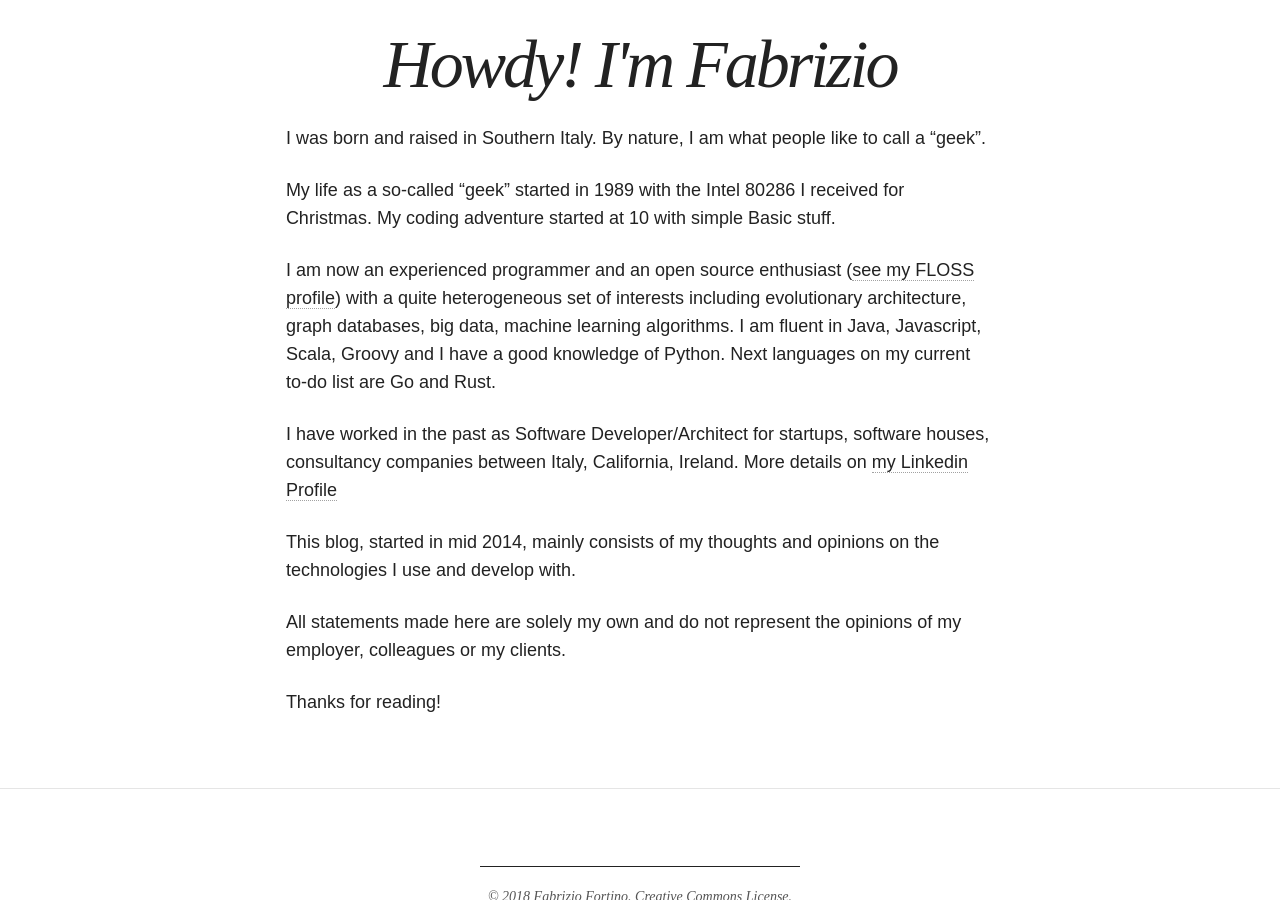
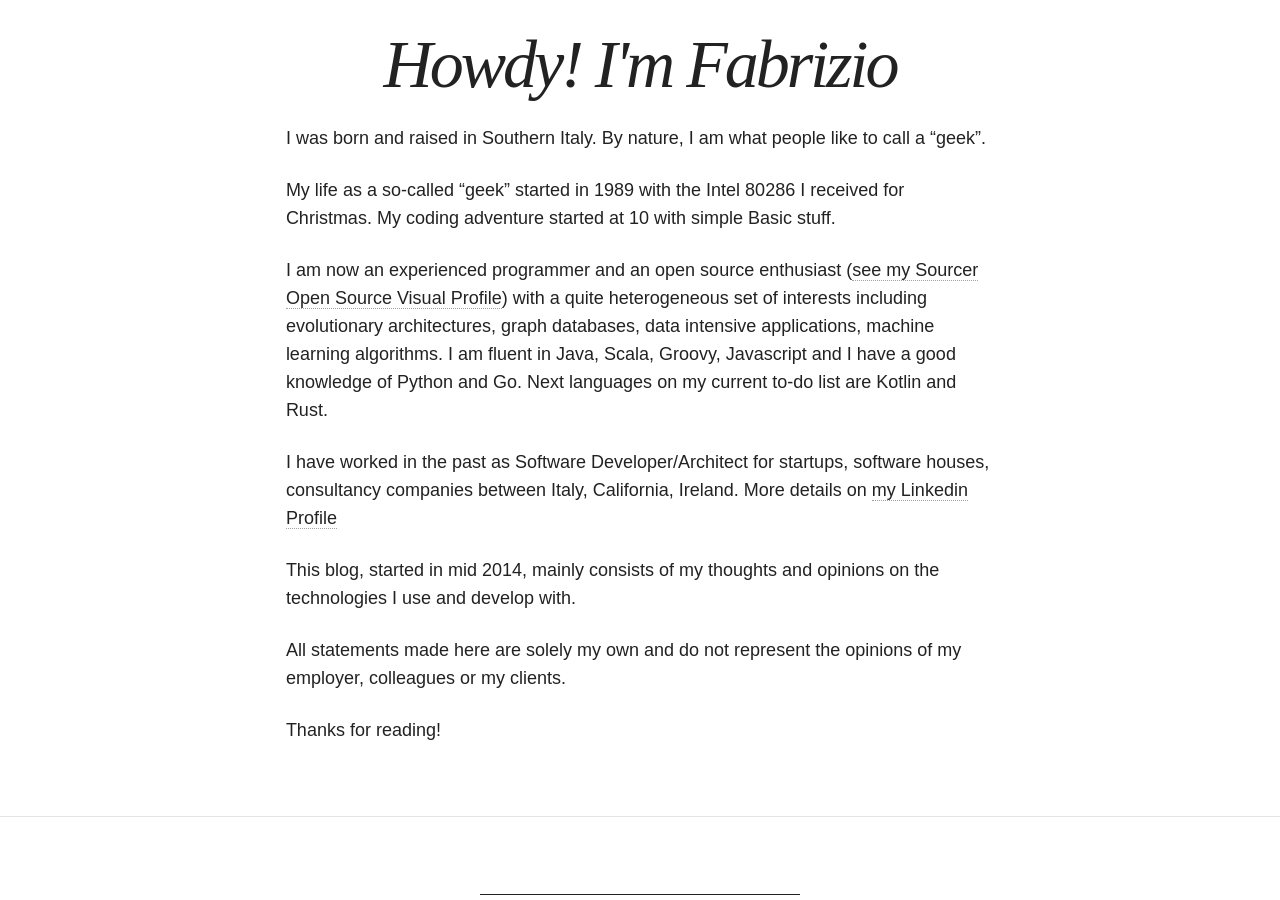
Before and after one commit to fabriziofortino/fabriziofortino.github.io, a Jekyll site: the page built from about/index.md, in a window 1280 px wide and 900 px high, scrolled down 496 px. Built offline with Jekyll 4.4.1, drawn with Linux system fonts in a browser that asks for light colours; nearby versions of some CDN libraries.

Commit message:
replaced openhub with sourcerer visual profile

```diff
--- a/about/index.md
+++ b/about/index.md
@@ -12,7 +12,7 @@ I was born and raised in Southern Italy. By nature, I am what people like to cal
 
 My life as a so-called "geek" started in 1989 with the Intel 80286 I received for Christmas. My coding adventure started at 10 with simple Basic stuff.
 
-I am now an experienced programmer and an open source enthusiast (<a href="https://www.openhub.net/accounts/fabriziofortino" target="_blank">see my FLOSS profile</a>) with a quite heterogeneous set of interests including evolutionary architecture, graph databases, big data, machine learning algorithms. I am fluent in Java, Javascript, Scala, Groovy and I have a good knowledge of Python. Next languages on my current to-do list are Go and Rust.
+I am now an experienced programmer and an open source enthusiast (<a href="https://sourcerer.io/fabriziofortino" target="_blank">see my Sourcer Open Source Visual Profile</a>) with a quite heterogeneous set of interests including evolutionary architectures, graph databases, data intensive applications, machine learning algorithms. I am fluent in Java, Scala, Groovy, Javascript and I have a good knowledge of Python and Go. Next languages on my current to-do list are Kotlin and Rust.
 
 I have worked in the past as Software Developer/Architect for startups, software houses, consultancy companies between Italy, California, Ireland. More details on <a href="https://www.linkedin.com/profile/view?id=4440381" target="_blank">my Linkedin Profile </a>
 
```
Also changed, not shown: other parts of about/index.md (+1 -1 lines).
